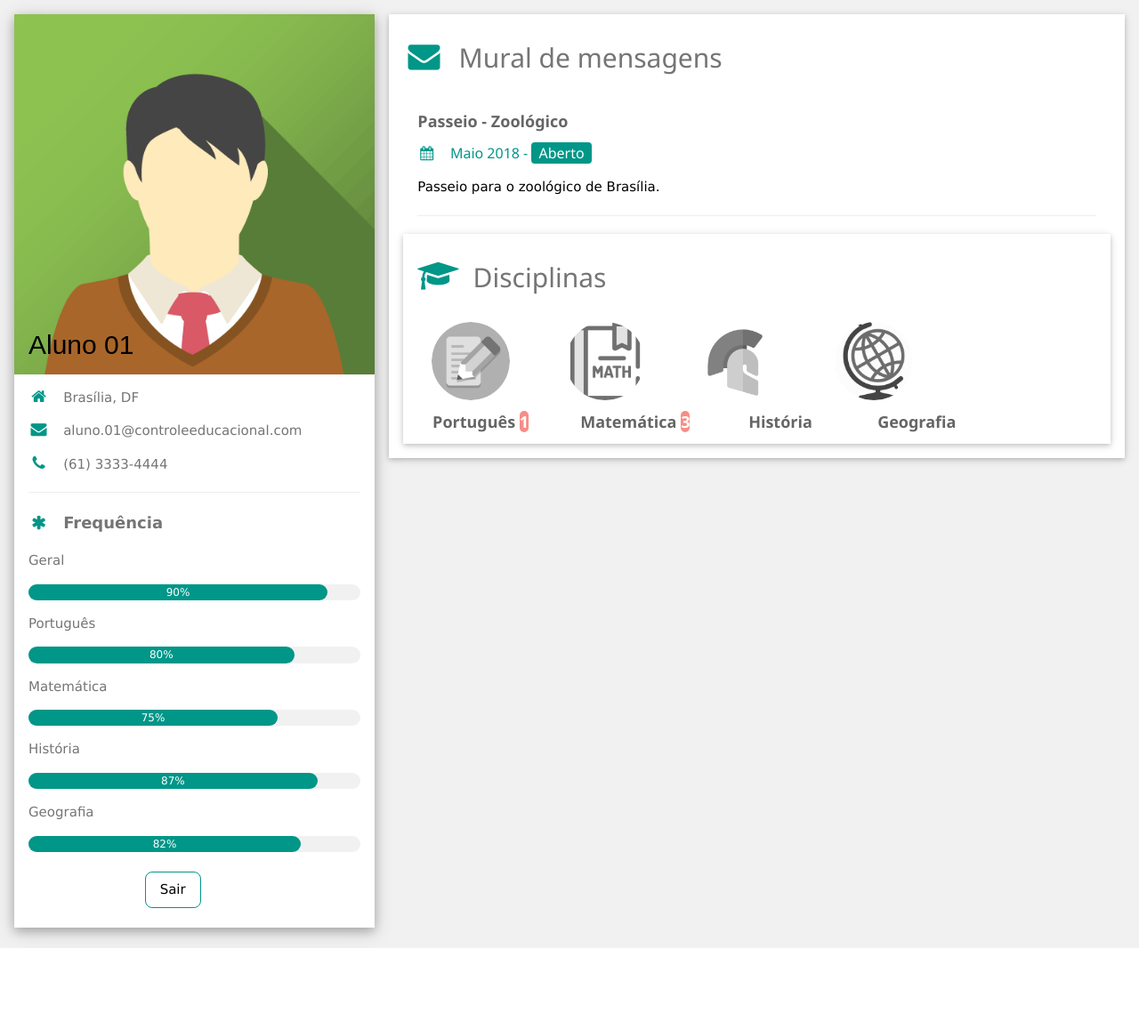
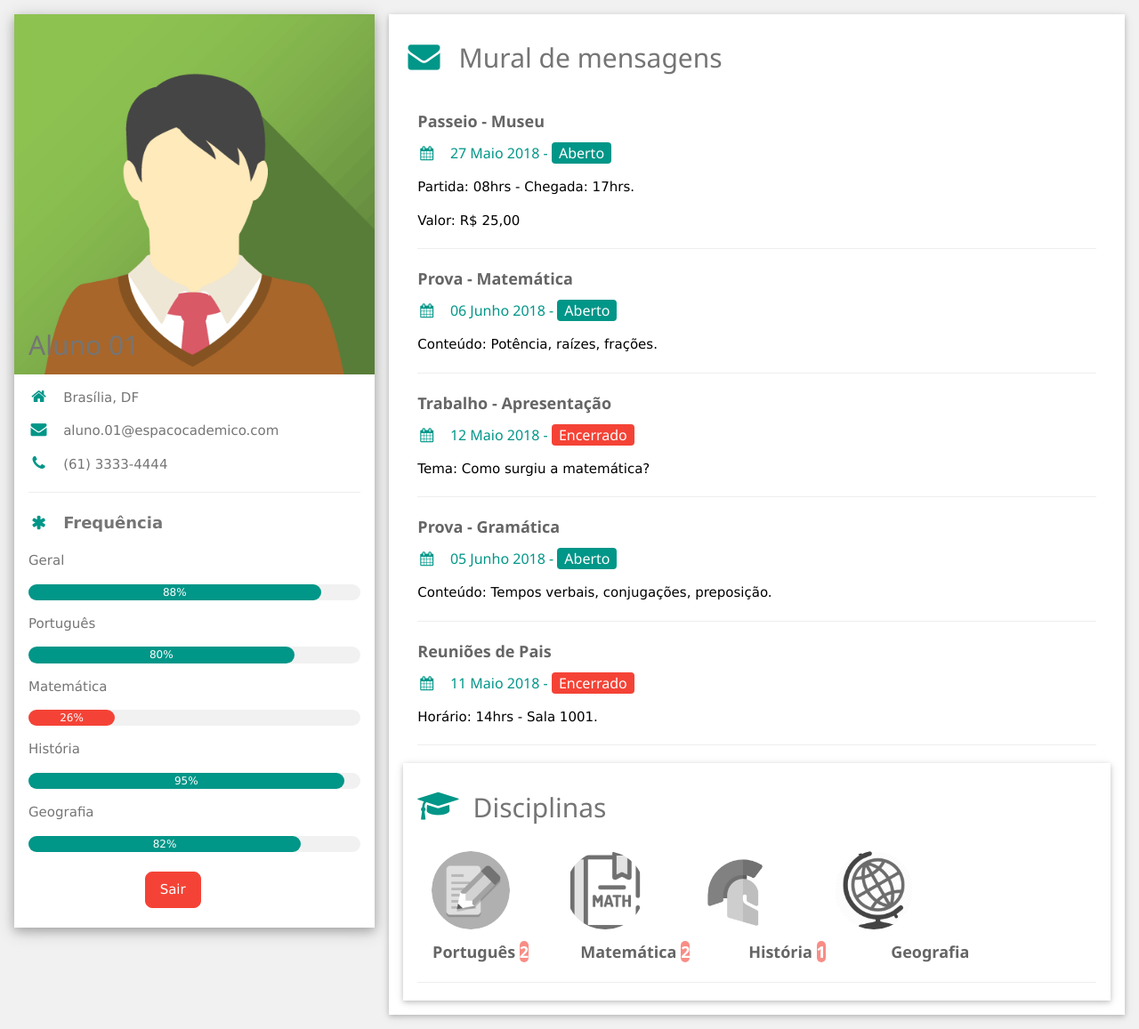
Before and after one commit to vTTRmec/espacoAcademico, a PHP site: page / in a window 1280 px wide. Shown: the whole page at 89% size. Before the commit the page ends 1066 px from the top, so only its background shows below. Run offline with PHP 8.4, Linux system fonts and the light colour scheme.

Commit message:
Commit index.php

```diff
--- a/web/arquivoTesteHeroku.php
+++ /dev/null
@@ -1,5 +0,0 @@
-<?php
-
-	echo "hello heroku";
-
- ?>
--- a/web/index.php
+++ b/web/index.php
@@ -5,9 +5,10 @@
 <meta name="viewport" content="width=device-width, initial-scale=1">
 <link rel="stylesheet" href="css/w3.css">
 <link rel='stylesheet' href='css/font.css'>
+<script type="text/javascript" src="js/javaScript.js"></script>
 <link rel="stylesheet" href="https://cdnjs.cloudflare.com/ajax/libs/font-awesome/4.7.0/css/font-awesome.min.css">
 <style>
-html,header,body,h1,h2,h3,h4,h5,h6, table, td, {font-family: "Roboto", sans-serif}
+html,header,body,h1,h2,h3,h4,h5,h6,{font-family: "Roboto", sans-serif}
 
 img {
     width: 12%;
@@ -15,9 +16,23 @@ img {
 }
 
 </style>
+<form>
+<body class="w3-light-grey">
 
-<body class="w3-light-grey">
-<form>
+  <?php
+
+    // variáveis de frequência
+    $freqGeral = 88;
+
+    // variáveis de notificações
+    $numeroNotificacaoPort = 2;
+    $numeroNotificacaoMat = 2;
+    $numeroNotificacaoHist = 1;
+    $numeroNotificacaoGeo = 0;
+
+  ?>
+
+
 <div class="w3-content w3-margin-top" style="max-width:1400px;">
 
 
@@ -29,21 +44,21 @@ img {
       <div class="w3-white w3-text-grey w3-card-4">
         <div class="w3-display-container">
           <img src="img/avatar2.png" style="width:100%" alt="Avatar">
-          <div class="w3-display-bottomleft w3-container w3-text-black">
-            <h2 style="font-family: Arial, sans-serif;">Aluno 01</h2>
+          <div class="w3-display-bottomleft w3-container w3-text-ligt-black" style="font-family: Arial, sans-serif;">
+            <h2>Aluno 01</h2>
           </div>
         </div>
         <div class="w3-container">
 
           <p><i class="fa fa-home fa-fw w3-margin-right w3-large w3-text-teal"></i>Brasília, DF</p>
-          <p><i class="fa fa-envelope fa-fw w3-margin-right w3-large w3-text-teal"></i>aluno.01@controleeducacional.com</p>
+          <p><i class="fa fa-envelope fa-fw w3-margin-right w3-large w3-text-teal"></i>aluno.01@espacocademico.com</p>
           <p><i class="fa fa-phone fa-fw w3-margin-right w3-large w3-text-teal"></i>(61) 3333-4444</p>
           <hr>
 
           <p class="w3-large"><b><i class="fa fa-asterisk fa-fw w3-margin-right w3-text-teal"></i>Frequência</b></p>
           <p>Geral</p>
           <div class="w3-light-grey w3-round-xlarge w3-small">
-            <div class="w3-container w3-center w3-round-xlarge w3-teal" style="width:90%">90%</div>
+            <div class="w3-container w3-center w3-round-xlarge w3-teal" style="width:<?= $freqGeral ?>%"><?= $freqGeral ?>%</div>
           </div>
           <p>Português</p>
           <div class="w3-light-grey w3-round-xlarge w3-small">
@@ -53,11 +68,11 @@ img {
           </div>
           <p>Matemática</p>
           <div class="w3-light-grey w3-round-xlarge w3-small">
-            <div class="w3-container w3-center w3-round-xlarge w3-teal" style="width:75%">75%</div>
+            <div class="w3-container w3-center w3-round-xlarge w3-red" style="width:26%">26%</div>
           </div>
           <p>História</p>
           <div class="w3-light-grey w3-round-xlarge w3-small">
-            <div class="w3-container w3-center w3-round-xlarge w3-teal" style="width:87%">87%</div>
+            <div class="w3-container w3-center w3-round-xlarge w3-teal" style="width:95%">95%</div>
           </div>
           <p>Geografia</p>
           <div class="w3-light-grey w3-round-xlarge w3-small">
@@ -65,64 +80,144 @@ img {
           </div>
           <br>
           <div>
-          <button onclick="location.href='https://www.google.com'" type="button" class="w3-btn w3-white w3-border w3-border-teal w3-round-large" style="margin-left: 35%;">Sair</button>
+          <button onclick="location.href='#'" type="button" class="w3-btn w3-red w3-border w3-border-red w3-round-large" style="margin-left: 35%;">Sair</button>
           </div>
            <br>
         </div>
       </div><br>
 
     </div>
-    <!-- Parte mural de mensagens, Leonardo! -->
+
     <div class="w3-twothird">
 
       <div class="w3-container w3-card w3-white w3-margin-bottom">
         <h2 class="w3-text-grey w3-padding-16"><i class="fa fa-envelope fa-fw w3-margin-right w3-xxlarge w3-text-teal"></i>Mural de mensagens</h2>
         <div class="w3-container">
-	          <h5 class="w3-opacity"><b>Passeio - Zoológico</b></h5>
-	          <h6 class="w3-text-teal"><i class="fa fa-calendar fa-fw w3-margin-right"></i>Maio 2018 - <span class="w3-tag w3-teal w3-round">Aberto</span></h6> <!-- STATUS DO ITEM -->
-	          <p>Passeio para o zoológico de Brasília.</p>
+
+          <!-- INCIO MSG HISTÓRIA -->
+
+          <h5 class="w3-opacity">
+              <b>Passeio - Museu</b>
+            </h5>
+          <h6 class="w3-text-teal">
+            <i class="fa fa-calendar fa-fw w3-margin-right"></i>27 Maio 2018 - <span class="w3-tag w3-teal w3-round">Aberto</span></h6>
+          <p>Partida: 08hrs - Chegada: 17hrs.</p>
+          <p>Valor: R$ 25,00</p>
+
+          <!-- FIM MSG HISTÓRIA -->
+
+          <hr>
+          <!-- INICIO MSG MATEMÁTICA -->
+          <h5 class="w3-opacity">
+              <b>Prova - Matemática</b>
+            </h5>
+          <h6 class="w3-text-teal">
+            <i class="fa fa-calendar fa-fw w3-margin-right"></i>06 Junho 2018 - <span class="w3-tag w3-teal w3-round">Aberto</span></h6>
+          <p>Conteúdo: Potência, raízes, frações.</p>
+          <hr>
+
+          <h2 class="w3-text-grey w3-padding-10">
+            <h5 class="w3-opacity">
+              <b>Trabalho - Apresentação</b>
+            </h5>
+          <h6 class="w3-text-teal">
+            <i class="fa fa-calendar fa-fw w3-margin-right"></i>12 Maio 2018 - <span class="w3-tag w3-red w3-round">Encerrado</span></h6>
+          <p>Tema: Como surgiu a matemática?</p>
+
+          <hr>
+
+          <!-- INICIO MSG PORTUGUES -->
+          <h5 class="w3-opacity">
+          <b>Prova - Gramática</b>
+            </h5>
+          <h6 class="w3-text-teal">
+            <i class="fa fa-calendar fa-fw w3-margin-right"></i>05 Junho 2018 - <span class="w3-tag w3-teal w3-round">Aberto</span></h6>
+          <p>Conteúdo: Tempos verbais, conjugações, preposição.</p>
+          <hr>
+
+          <h2 class="w3-text-grey w3-padding-10">
+            <h5 class="w3-opacity">
+              <b>Reuniões de Pais</b>
+            </h5>
+          <h6 class="w3-text-teal">
+            <i class="fa fa-calendar fa-fw w3-margin-right"></i>11 Maio 2018 - <span class="w3-tag w3-red w3-round">Encerrado</span></h6>
+          <p>Horário: 14hrs - Sala 1001.</p>
+
+          <!-- FIM PROTUGUES -->
+
           <hr>
         </div>
+
         <div class="w3-container w3-card w3-white w3-margin-bottom">
         <h2 class="w3-text-grey w3-padding-16">
           <i class="fa fa-graduation-cap fa-fw w3-margin-right w3-xxlarge w3-text-teal">
           </i>Disciplinas
         </h2>
+
         <div class="w3-container">
 
-	          <img src="img/port.png" class="w3-circle w3-grayscale-max" style="width: 12%;" alt="Norway">
+          <img src="img/port.png" class="w3-circle w3-grayscale-max" style="width: 12%;" alt="Norway" onclick="portugues()">
 
-	          <img src="img/math.png" class="w3-circle w3-grayscale-max" style="width: 12%; margin-left: 8%;" alt="Norway">
+          <img src="img/math.png" class="w3-circle w3-grayscale-max" style="width: 12%; margin-left: 8%;" onclick="matematica()" alt="Norway">
 
-	          <img src="img/hist.png" class="w3-circle w3-grayscale-max" style="width: 12%; margin-left: 8%;" alt="Norway">
+          <img src="img/hist.png" class="w3-circle w3-grayscale-max" style="width: 12%; margin-left: 8%;" onclick="historia()" alt="Norway">
 
-	          <img src="img/geo.png" class="w3-circle w3-grayscale-max" style="width: 12%; margin-left: 8%;" alt="Norway">
+          <img src="img/geo.png" class="w3-circle w3-grayscale-max" style="width: 12%; margin-left: 8%;" onclick="geografia()" alt="Norway">
 
         </div>
+
         <h5 class="w3-opacity">
             <!-- PORTUGÊS -->
 
-            <b style="margin-left: 2.2%;">Português <span class="w3-round-xxlarge w3-red">1</span></b>
+             <?php if($numeroNotificacaoMat == 0){?>
+
+                       <b style="margin-left: 2.2%;">Português</b>
+
+                 <?php } else {?>
+                    <b style="margin-left: 2.2%;">Português <span class="w3-round-xxlarge w3-red"><?= $numeroNotificacaoPort?></span></b>
+
+                <?php }?>
 
                 <!-- MATEMÁTICA  -->
 
-            <b style="margin-left: 7%;">Matemática <span class="w3-round-xxlarge w3-red">3</span></b>
+                <?php if($numeroNotificacaoMat == 0){?>
+
+                      <b style="margin-left: 7%;">Matemática</b>
+
+                 <?php } else {?>
+                    <b style="margin-left: 7%;">Matemática <span class="w3-round-xxlarge w3-red"><?= $numeroNotificacaoMat?></span></b>
+
+                <?php }?>
 
                 <!-- HISTÓRIA -->
 
+                <?php if($numeroNotificacaoHist == 0){?>
+
                       <b style="margin-left: 8%;">História</b>
+
+                 <?php } else {?>
+                    <b style="margin-left: 8%;">História <span class="w3-round-xxlarge w3-red"><?= $numeroNotificacaoHist?></span></b>
+
+                <?php }?>
 
               <!-- GEOGRAFIA -->
 
+                <?php if($numeroNotificacaoGeo == 0){?>
+
                     <b style="margin-left: 9%;">Geografia</b>
 
+               <?php } else {?>
+                  <b style="margin-left: 9%;">Geografia <span class="w3-round-xxlarge w3-red"><?= $numeroNotificacaoGeo?></span></b>
+
+                <?php }?>
+
           </h5>
-	      </div>
-	    </div>
-	    <!-- Fim Parte mural de mensagens -->
+        <hr>
       </div>
     </div>
   </div>
+</div>
+</div>
+</body>
 </form>
-</body>
 </html>
```
Lines whose indentation alone changed are shown as unchanged.
